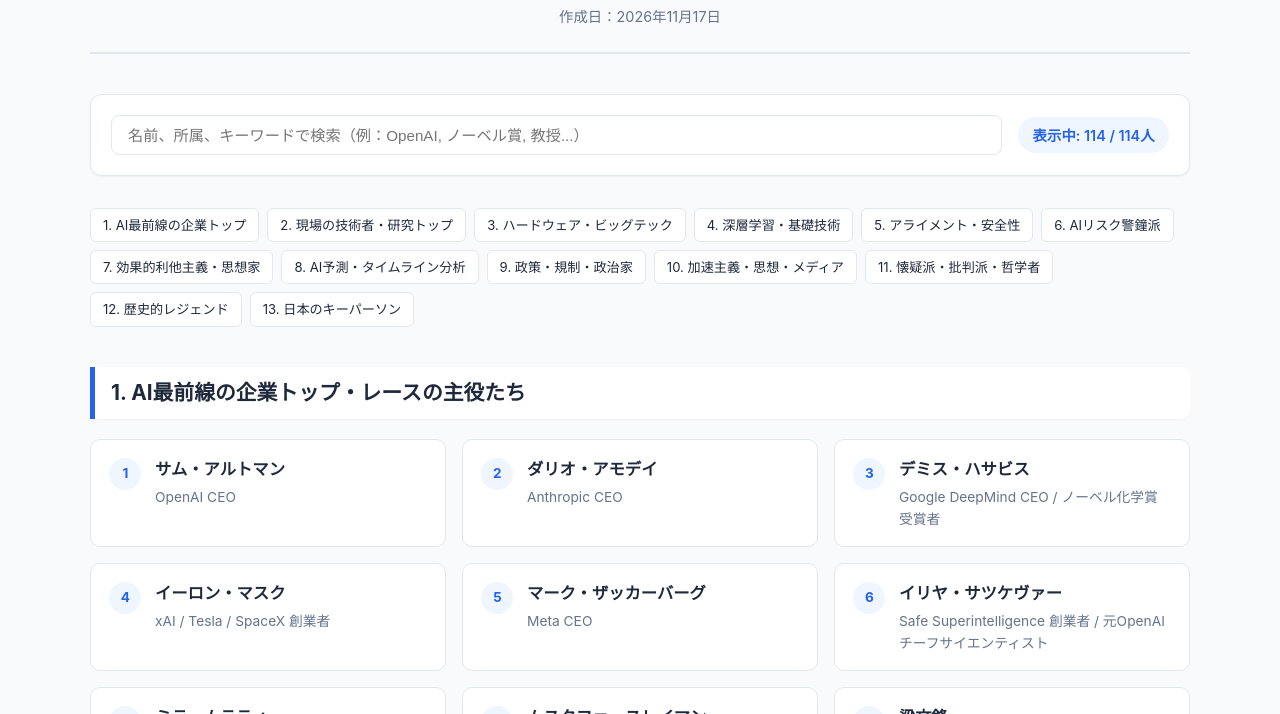
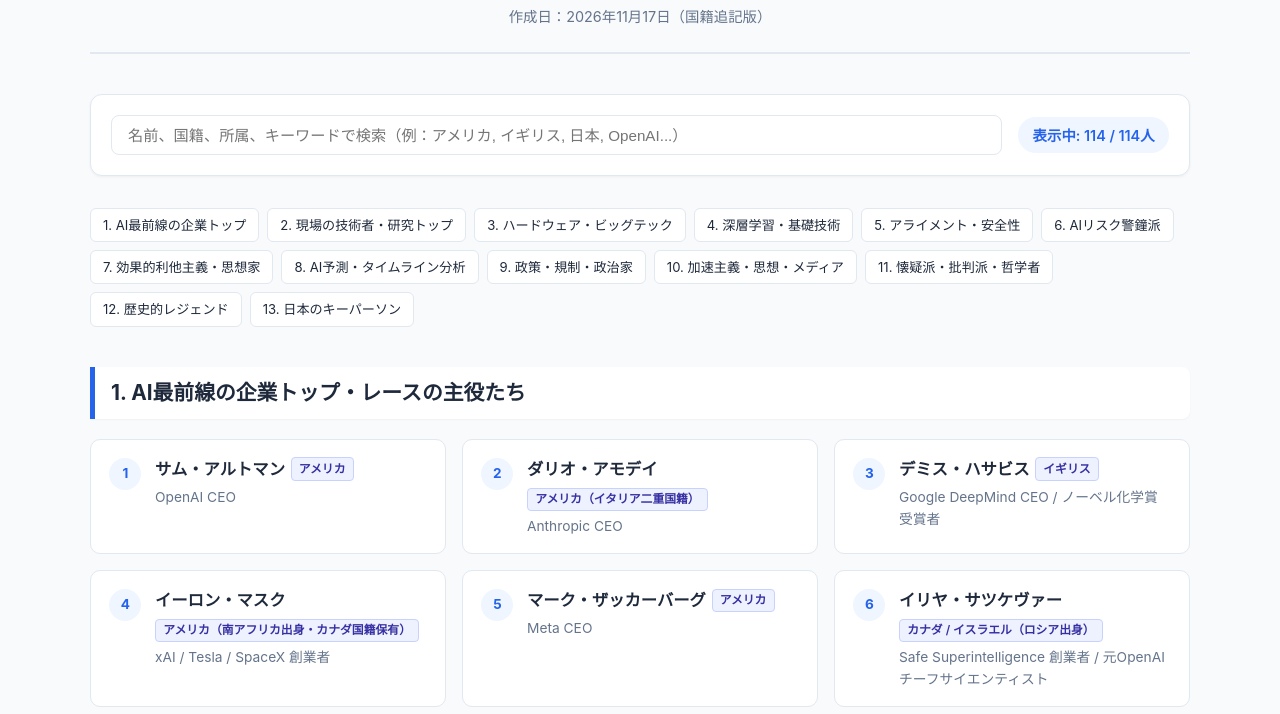
Before and after one commit to 6516mjnt-design/6516mjnt-design.github.io, a plain HTML site: page 人工知能の進化観測/ai_singularity_key_persons.html in a window 1280 px wide. Shown: the part 86-800 px from the top of the page. Drawn offline with Linux system fonts and the light colour scheme.

Commit message:
Update ai_singularity_key_persons.html

```diff
--- a/人工知能の進化観測/ai_singularity_key_persons.html
+++ b/人工知能の進化観測/ai_singularity_key_persons.html
@@ -3,7 +3,7 @@
 <head>
 <meta charset="UTF-8">
 <meta name="viewport" content="width=device-width, initial-scale=1.0">
-<title>AI・シンギュラリティのキーパーソン114人</title>
+<title>AI・シンギュラリティのキーパーソン</title>
 <style>
   :root {
     --bg-color: #f8fafc;
@@ -156,11 +156,27 @@
     flex: 1;
     min-width: 0;
   }
+  .name-row {
+    display: flex;
+    flex-wrap: wrap;
+    align-items: center;
+    gap: 0.35rem;
+    margin-bottom: 0.25rem;
+  }
   .name {
     font-weight: 700;
     font-size: 1.02rem;
     color: var(--primary);
-    margin-bottom: 0.25rem;
+  }
+  .nat-badge {
+    display: inline-block;
+    font-size: 0.74rem;
+    background: #eef2ff;
+    color: #3730a3;
+    border: 1px solid #c7d2fe;
+    padding: 0.08rem 0.45rem;
+    border-radius: 4px;
+    font-weight: 600;
   }
   .desc {
     font-size: 0.86rem;
@@ -169,12 +185,11 @@
   }
   .deceased {
     display: inline-block;
-    font-size: 0.75rem;
+    font-size: 0.74rem;
     background: #f1f5f9;
     color: #475569;
-    padding: 0.1rem 0.45rem;
+    padding: 0.08rem 0.45rem;
     border-radius: 4px;
-    margin-left: 0.35rem;
     font-weight: 500;
   }
   .note {
@@ -200,12 +215,12 @@
 <div class="container">
   <header>
     <h1>AI・シンギュラリティのキーパーソン114人</h1>
-    <p class="meta">作成日：2026年11月17日</p>
+    <p class="meta">作成日：2026年11月17日（国籍追記版）</p>
   </header>
 
   <div class="controls">
     <div class="search-box">
-      <input type="text" id="searchInput" placeholder="名前、所属、キーワードで検索（例：OpenAI, ノーベル賞, 教授...）">
+      <input type="text" id="searchInput" placeholder="名前、国籍、所属、キーワードで検索（例：アメリカ, イギリス, 日本, OpenAI...）">
     </div>
     <div class="count-badge" id="countDisplay">表示中: 114 / 114人</div>
   </div>
@@ -230,6 +245,123 @@
 </div>
 
 <script>
+const nationalities = {
+  1: "アメリカ",
+  2: "アメリカ（イタリア二重国籍）",
+  3: "イギリス",
+  4: "アメリカ（南アフリカ出身・カナダ国籍保有）",
+  5: "アメリカ",
+  6: "カナダ / イスラエル（ロシア出身）",
+  7: "アメリカ（アルバニア出身）",
+  8: "イギリス / アメリカ",
+  9: "中国",
+  10: "アメリカ",
+  11: "アメリカ",
+  12: "ポーランド",
+  13: "アメリカ",
+  14: "アメリカ",
+  15: "カナダ（スロバキア出身）",
+  16: "アメリカ（イタリア二重国籍）",
+  17: "イギリス",
+  18: "ニュージーランド",
+  19: "アメリカ",
+  20: "アメリカ（台湾出身）",
+  21: "アメリカ（台湾出身）",
+  22: "アメリカ（マレーシア出身）",
+  23: "台湾 / アメリカ（中国出身）",
+  24: "アメリカ（インド出身）",
+  25: "アメリカ（インド出身）",
+  26: "アメリカ",
+  27: "アメリカ（ドイツ出身・ニュージーランド国籍保有）",
+  28: "イギリス / カナダ",
+  29: "カナダ（フランス出身）",
+  30: "フランス / アメリカ",
+  31: "アメリカ（中国出身）",
+  32: "アメリカ / イギリス（香港育ち）",
+  33: "カナダ（ウクライナ出身）",
+  34: "アメリカ",
+  35: "カナダ / アメリカ",
+  36: "イギリス",
+  37: "スペイン",
+  38: "アメリカ",
+  39: "オーストラリア / アメリカ",
+  40: "アメリカ",
+  41: "ドイツ",
+  42: "カナダ",
+  43: "イギリス",
+  44: "アメリカ",
+  45: "アメリカ",
+  46: "イギリス",
+  47: "イギリス（アイルランド育ち）",
+  48: "アメリカ",
+  49: "アメリカ",
+  50: "スウェーデン",
+  51: "イギリス / アメリカ",
+  52: "スウェーデン / アメリカ",
+  53: "アメリカ（ウクライナ出身）",
+  54: "オーストラリア",
+  55: "オーストラリア",
+  56: "イギリス",
+  57: "アメリカ",
+  58: "エストニア",
+  59: "アメリカ",
+  60: "アメリカ",
+  61: "アメリカ",
+  62: "アメリカ",
+  63: "アメリカ",
+  64: "ドイツ",
+  65: "イギリス / アメリカ",
+  66: "アメリカ",
+  67: "イギリス",
+  68: "スペイン",
+  69: "アメリカ / イギリス",
+  70: "トルコ",
+  71: "トルコ",
+  72: "オーストラリア",
+  73: "アメリカ（南アフリカ出身）",
+  74: "アメリカ",
+  75: "アメリカ",
+  76: "台湾",
+  77: "カナダ",
+  78: "アメリカ",
+  79: "カナダ（ロシア出身）",
+  80: "イスラエル",
+  81: "アメリカ（インド出身）",
+  82: "アメリカ",
+  83: "アメリカ",
+  84: "アメリカ（エチオピア出身）",
+  85: "アメリカ（インド出身）",
+  86: "アメリカ",
+  87: "トルコ / アメリカ",
+  88: "オーストラリア",
+  89: "アメリカ",
+  90: "イギリス",
+  91: "アメリカ",
+  92: "イギリス",
+  93: "アメリカ（ハンガリー出身）",
+  94: "アメリカ",
+  95: "アメリカ",
+  96: "アメリカ",
+  97: "イギリス",
+  98: "オーストリア / カナダ / アメリカ",
+  99: "アメリカ",
+  100: "イギリス",
+  101: "アメリカ",
+  102: "日本",
+  103: "日本",
+  104: "日本",
+  105: "日本",
+  106: "日本",
+  107: "日本",
+  108: "日本",
+  109: "日本",
+  110: "日本",
+  111: "日本",
+  112: "日本",
+  113: "日本",
+  114: "日本"
+};
+
 const rawText = `1. AI最前線の企業トップ・レースの主役たち
 　1. サム・アルトマン（OpenAI CEO）
 　2. ダリオ・アモデイ（Anthropic CEO）
@@ -367,7 +499,7 @@ const rawText = `1. AI最前線の企業トップ・レースの主役たち
 　110. 高橋恒一（理化学研究所 チームリーダー / AIアライメントネットワーク（ALIGN）代表理事）
 　111. 正田備也（立教大学大学院 人工知能科学研究科 教授 / 機械学習研究者）
 　112. 林祐輔（人工生命国際研究機構 研究員 / AIアライメントネットワーク（ALIGN）理事）
-　113. 有路翔太（bioshok）（AGI Hub 共同代表 / 『知能爆発』関連の著者 ※著書との関係は要確認）
+　113. 有路翔太（bioshok）（AGI Hub 共同代表 / 『知能爆発』の著者）
 　114. 林央（AGI Hub 共同創業者 / 主任研究員（Chief Alignment Officer） / MIRI アウトリーチ日本責任者）`;
 
 const container = document.getElementById('listContainer');
@@ -405,7 +537,6 @@ blocks.forEach((block, idx) => {
     let name = rest;
     let desc = '';
     if (firstParenIdx !== -1) {
-      // Handle cases like グウェルン（Gwern Branwen）（独立研究者...）
       const secondParenIdx = rest.indexOf('）（');
       if (secondParenIdx !== -1) {
         name = rest.slice(0, secondParenIdx + 1);
@@ -423,14 +554,20 @@ blocks.forEach((block, idx) => {
       desc = desc.replace(noteText, '').trim();
     }
 
+    const nat = nationalities[Number(num)] || "";
+
     const card = document.createElement('article');
     card.className = 'card';
-    card.dataset.search = `${num} ${name} ${desc} ${deceasedBadge} ${noteText} ${title}`.toLowerCase();
+    card.dataset.search = `${num} ${name} ${nat} ${desc} ${deceasedBadge} ${noteText} ${title}`.toLowerCase();
 
     card.innerHTML = `
       <div class="num">${num}</div>
       <div class="info">
-        <div class="name">${name}${deceasedBadge ? `<span class="deceased">${deceasedBadge}</span>` : ''}</div>
+        <div class="name-row">
+          <span class="name">${name}</span>
+          ${nat ? `<span class="nat-badge">${nat}</span>` : ''}
+          ${deceasedBadge ? `<span class="deceased">${deceasedBadge}</span>` : ''}
+        </div>
         <div class="desc">${desc}</div>
         ${noteText ? `<div class="note">${noteText}</div>` : ''}
       </div>
```
